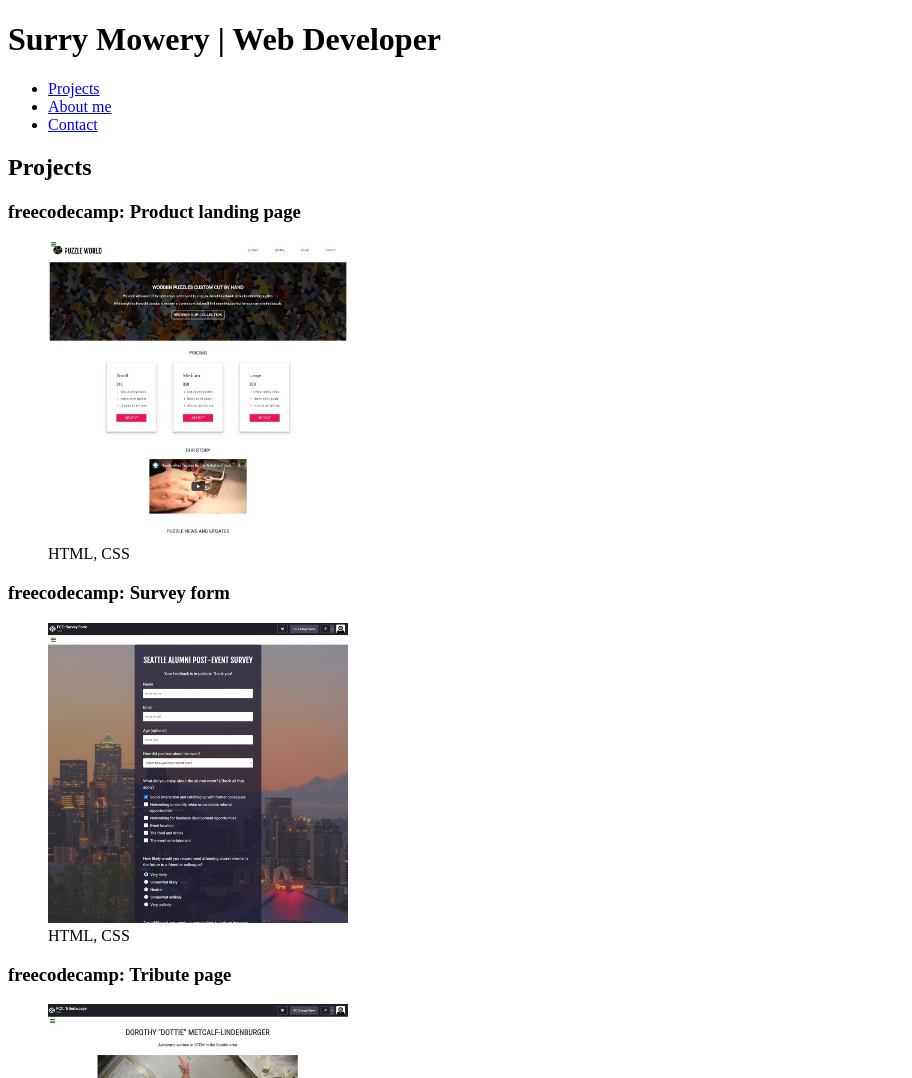
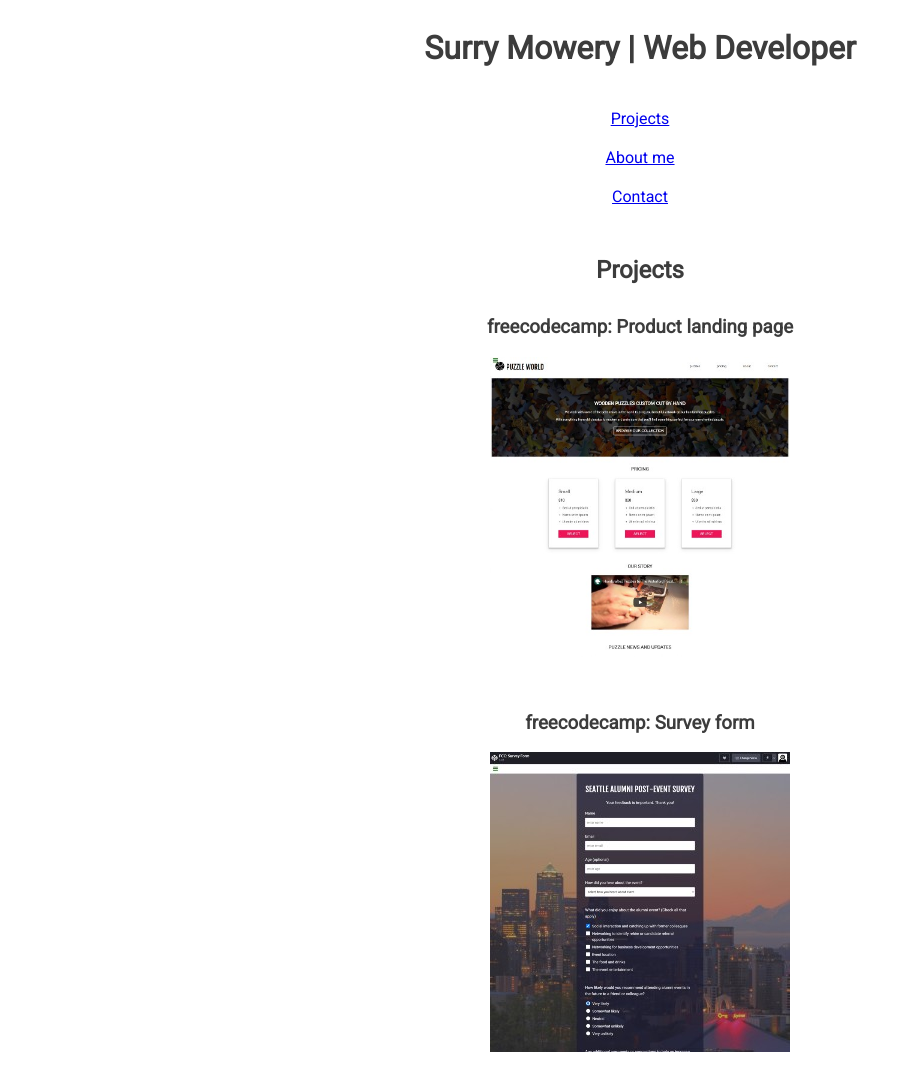
Before and after one commit to surryjm/Portfolio, a plain HTML site: page index.html in a window 1280 px wide. Shown: the top 1078 px of the page, without its empty margins (0-912 px from the left). Drawn offline with Linux system fonts and the light colour scheme.

Commit message:
added stylesheet.css, updates to index.html

```diff
--- a/index.html
+++ b/index.html
@@ -4,61 +4,73 @@
   <head>
     <meta charset="utf-8">
     <title>Surry Mowery | Web Developer</title>
+    <link rel="stylesheet" type="text/css" href="styles/stylesheet.css">
+    <link href="https://fonts.googleapis.com/css2?family=Roboto:wght@300;400&display=swap" rel="stylesheet">
   </head>
 
   <body>
-    <header>
+    <div class="container">
+    <header class="main-header">
       <h1>Surry Mowery | Web Developer</h1>
-      <nav>
+      <nav class="main-nav">
         <ul>
-          <li><a href="index.html">Projects</a></li>
-          <li><a href="about-me.html">About me</a></li>
-          <li><a href="contact.html">Contact</a></li>
+          <li class="nav-items"><a href="index.html">Projects</a></li>
+          <li class="nav-items"><a href="about-me.html">About me</a></li>
+          <li class="nav-items"><a href="contact.html">Contact</a></li>
         </ul>
       </nav>
     </header>
 
-    <section>
+    <section class="section">
       <h2>Projects</h2>
-      <article>
+      <article class="article">
         <h3>freecodecamp: Product landing page</h3>
-        <figure>
+        <figure class="figure">
           <a href="https://codepen.io/surry/pen/MWWXMBq" target="_blank">
-            <img src="images/freecodecamp-product-landing-page-square500.jpg" width="300" height="300" alt="freecodecamp: Product landing page"></a>
-          <figcaption>HTML, CSS</figcaption>
+            <img class="project-images" src="images/freecodecamp-product-landing-page-square500.jpg" width="300" height="300" alt="freecodecamp: Product landing page"></a>
+            <div class="img-overlay">
+              <figcaption class="figcaption-text">HTML, CSS</figcaption>
+            </div>
         </figure>
       </article>
 
-      <article>
+      <article class="article">
         <h3>freecodecamp: Survey form</h3>
         <figure>
           <a href="https://codepen.io/surry/pen/KKKNqdJ" target="_blank">
-            <img src="images/survey-square-300.jpg" width="300" height="300" alt="freecodecamp: Survey form"></a>
-          <figcaption>HTML, CSS</figcaption>
+            <img class="project-images" src="images/survey-square-300.jpg" width="300" height="300" alt="freecodecamp: Survey form"></a>
+          <div class="img-overlay">
+            <figcaption>HTML, CSS</figcaption>
+          </div>
         </figure>
       </article>
 
-      <article>
+      <article class="article">
         <h3>freecodecamp: Tribute page</h3>
         <figure>
           <a href="https://codepen.io/surry/pen/gOYZjEX" target="_blank">
-            <img src="images/tribute-page-square.jpg" width="300" height="300" alt="freecodecamp: Tribute page"></a>
-          <figcaption>HTML, CSS</figcaption>
+            <img class="project-images" src="images/tribute-page-square.jpg" width="300" height="300" alt="freecodecamp: Tribute page"></a>
+          <div class="img-overlay">
+            <figcaption>HTML, CSS</figcaption>
+          </div>
         </figure>
       </article>
 
-      <article>
+      <article class="article">
         <h3>UW HTML5100 Lesson 1 assignment</h3>
         <figure>
           <a href="https://github.com/surryjm/semantic-elements" target="_blank">
-            <img src="images/GitHub-Logo-500.png" width="300" height="123" alt="GitHub: UW HTML5100 Lesson 1 assignment"></a>
-          <figcaption>HTML</figcaption>
+            <img class="project-images" src="images/GitHub-Logo-500.png" width="300" height="123" alt="GitHub: UW HTML5100 Lesson 1 assignment"></a>
+          <div class="img-overlay">
+            <figcaption>HTML</figcaption>
+          </div>
         </figure>
       </article>
     </section>
 
-    <footer>
+    <footer class="main-footer">
       <p>Surry Mowery &copy;2020</p>
     </footer>
+    </div>
   </body>
 </html>
--- /dev/null
+++ b/styles/stylesheet.css
@@ -0,0 +1,162 @@
+:root {
+  --main-text-color: #3c3c3c;
+}
+
+* {
+  box-sizing: border-box;
+}
+
+body {
+  font-family: 'Roboto', sans-serif;
+  font-weight: 400;
+  color: var(--main-text-color);
+}
+
+.container {
+  width: 100%;
+  display: grid;
+  grid-template-columns: auto;
+  grid-template-rows: auto auto auto auto;
+  grid-gap: 15px;
+  justify-items: center;
+  grid-template-areas:
+    "header"
+    "nav"
+    "main"
+    "footer";
+}
+
+.main-header {
+  grid-area: header;
+}
+
+.main-nav {
+  grid-area: nav;
+}
+
+.section {
+  grid-area: main;
+}
+
+.main-footer {
+  grid-area: footer;
+}
+
+.main-nav ul {
+  display: flex;
+  flex-direction: column;
+  justify-content: center;
+  margin: 0;
+  padding: 0;
+}
+
+.nav-items {
+  display: flex;
+  list-style-type: none;
+  justify-content: center;
+  margin-top: 20px;
+}
+
+.main-header h1 {
+  text-align: center;
+}
+
+.section h2 {
+  text-align: center;
+}
+
+.article h3 {
+  text-align: center;
+}
+
+.article {
+  margin: 2rem;
+}
+
+.figure {
+  position: relative;
+}
+
+.img-overlay {
+  overlay: hidden;
+  opacity: 0;
+  transition: .3s ease;
+  background-color: rgba(0, 0, 0, .7);
+  top: 0;
+  bottom: 0;
+  left: 0;
+  right: 0;
+  height: 100%;
+  width: 100%;
+}
+
+.figure:hover .img-overlay {
+  opacity: 1;
+}
+
+.figcaption-text {
+  color: #ffffff;
+  margin: auto;
+  text-align: center;
+  top: 50%;
+  left: 50%;
+}
+/*
+.figure:hover {
+  opacity: .5;
+  background-color: rgba(0, 0, 0, .7);
+  overflow: hidden;
+  transition: .3s ease;
+  height: 100%;
+}*/
+
+/*
+.figcaption-text {
+  color: #ffffff;
+  text-align: center;
+  margin: auto;
+}
+*/
+/*
+@media (min-width: 500px) {
+  .container {
+    grid-template-columns: 1fr 1fr;
+    grid-template-areas:
+      "header nav"
+      "main main"
+      "footer footer";
+  }
+
+  .main-nav ul {
+    display: flex;
+    flex-direction: row;
+    justify-content: flex-end;
+  }
+
+  .nav-items {
+    margin-left: 20px;
+    margin-right: 20px;
+  }
+}
+
+@media (min-width: 700px) {
+  .container {
+    grid-template-columns: 1fr 1fr 1fr;
+    grid-template-rows: auto auto auto;
+    grid-template-areas:
+      "header header nav"
+      "main main main"
+      "footer footer footer";
+  }
+
+  .main-nav ul {
+    display: flex;
+    flex-direction: row;
+    justify-content: flex-end;
+  }
+
+  .nav-items {
+    margin-left: 20px;
+    margin-right: 20px;
+  }
+}
```
Also changed, not shown: about-me.html (+2 -0 lines), contact.html (+2 -0 lines).
